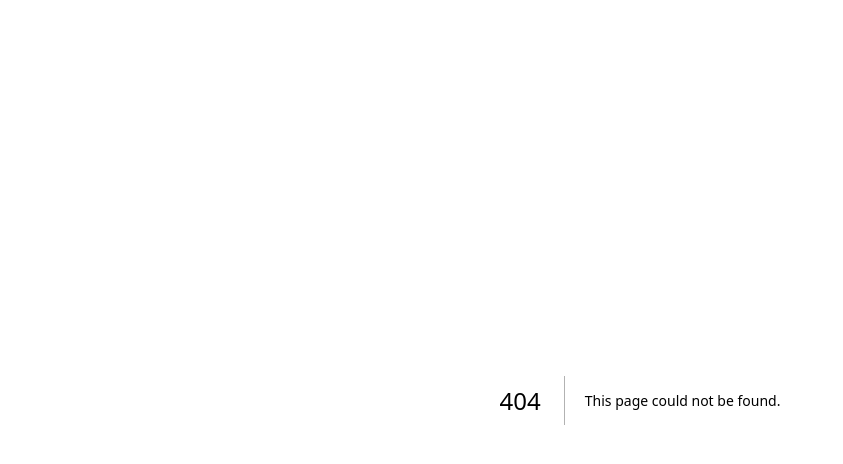
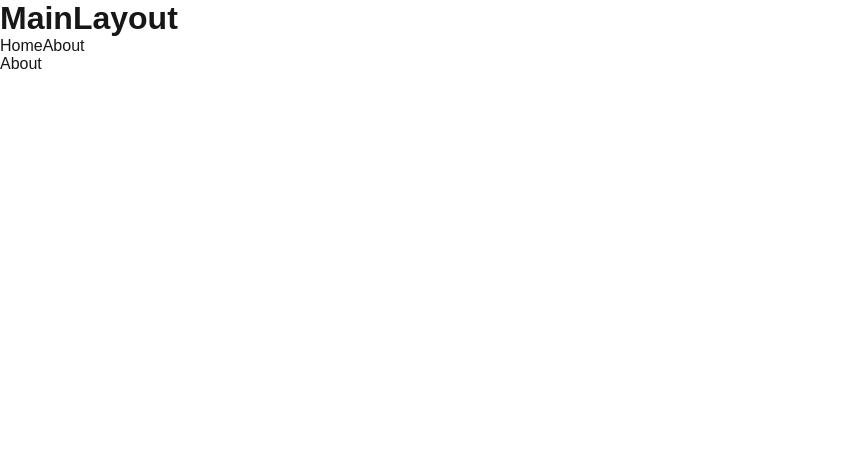
Before and after one commit to sangspd20/learn-nextjs-easy-fe, a Next.js app: page /about in a window 1280 px wide. Before the commit this address had no page. Shown: the top 464 px of the page, without its empty margins (0-843 px from the left). Built offline with nearby package versions, Linux system fonts and the light colour scheme.

Commit message:
setup mutiple layout nextjs

```diff
--- /dev/null
+++ b/src/components/layout/admin.tsx
@@ -0,0 +1,21 @@
+import { LayoutProps } from '@/models';
+import Link from 'next/link';
+import * as React from 'react';
+
+export function AdminLayout({ children }: LayoutProps) {
+  return (
+    <div>
+      <h1>AdminLayout</h1>
+      <div>sidebar</div>
+      <Link href="/">
+        <a>Home</a>
+      </Link>
+
+      <Link href="/about">
+        <a>About</a>
+      </Link>
+
+      <div>{children}</div>
+    </div>
+  );
+}
--- /dev/null
+++ b/src/components/layout/empty.tsx
@@ -0,0 +1,6 @@
+import { LayoutProps } from '@/models';
+import * as React from 'react';
+
+export function EmptyLayout({ children }: LayoutProps) {
+  return <>{children}</>;
+}
--- /dev/null
+++ b/src/components/layout/index.ts
@@ -0,0 +1,3 @@
+export * from './admin';
+export * from './empty';
+export * from './main';
--- /dev/null
+++ b/src/components/layout/main.tsx
@@ -0,0 +1,16 @@
+import { LayoutProps } from '@/models';
+import Link from 'next/link';
+import * as React from 'react';
+
+export function MainLayout({ children }: LayoutProps) {
+  return (
+    <div>
+      <h1>MainLayout</h1>
+      <Link href="/">Home</Link>
+
+      <Link href="/about">About</Link>
+
+      <div>{children}</div>
+    </div>
+  );
+}
--- /dev/null
+++ b/src/models/index.ts
@@ -0,0 +1 @@
+export * from './common';
--- a/src/pages/_app.tsx
+++ b/src/pages/_app.tsx
@@ -1,6 +1,12 @@
-import "@/styles/globals.css";
-import type { AppProps } from "next/app";
+import { EmptyLayout } from '@/components/layout';
+import { AppPropsWithLayout } from '@/models';
+import '@/styles/globals.css';
 
-export default function App({ Component, pageProps }: AppProps) {
-  return <Component {...pageProps} />;
+export default function App({ Component, pageProps }: AppPropsWithLayout) {
+  const Layout = Component.Layout ?? EmptyLayout;
+  return (
+    <Layout>
+      <Component {...pageProps} />
+    </Layout>
+  );
 }
--- /dev/null
+++ b/src/pages/about.tsx
@@ -0,0 +1,8 @@
+import { MainLayout } from '@/components/layout';
+import * as React from 'react';
+
+export default function About() {
+  return <>About</>;
+}
+
+About.Layout = MainLayout;
--- a/src/pages/index.tsx
+++ b/src/pages/index.tsx
@@ -2,6 +2,7 @@ import Head from 'next/head';
 import Image from 'next/image';
 import { Geist, Geist_Mono } from 'next/font/google';
 import styles from '@/styles/Home.module.css';
+import { MainLayout } from '@/components/layout';
 
 const geistSans = Geist({
   variable: '--font-geist-sans',
@@ -115,3 +116,5 @@ export default function Home() {
     </>
   );
 }
+
+Home.Layout = MainLayout;
```
Also changed, not shown: src/models/common.ts (added, +16 -0 lines).
